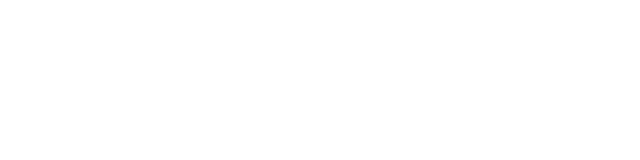
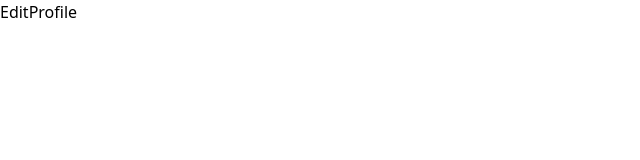
Before and after one commit to cade-coleman/Spotlight, a React (Create React App) app in the folder client/: page /editProfile in a window 1280 px wide. Before the commit this address had no page. Shown: the top 160 px of the page, without its empty margins (0-640 px from the left). Built offline with nearby package versions, Linux system fonts and the light colour scheme.

Commit message:
added more code

```diff
--- a/client/src/App.js
+++ b/client/src/App.js
@@ -2,7 +2,8 @@
 import Account from "./pages/Account";
 import Home from "./pages/Home";
 import Login from "./pages/Login";
-import Signup from "./pages/Signup"
+import EditProfile from "./pages/EditProfile";
+import Signup from "./pages/Signup";
 import { BrowserRouter as Router, Routes, Route } from "react-router-dom";
 
 function App() {
@@ -12,6 +13,7 @@
         <div className="container"></div>
         <Routes>
             <Route path="/account" element={<Account />} />
+            <Route path="/editProfile" element={<EditProfile/>} />
             <Route path="/home" element={<Home />} />
             <Route path="/login" element={<Login />} />
             <Route path="/signup" element={<Signup />} />
--- a/client/src/pages/Account.js
+++ b/client/src/pages/Account.js
@@ -78,4 +78,4 @@
   )
 }
 
-export default Account
+export default Account;
--- a/client/src/pages/EditProfile.js
+++ b/client/src/pages/EditProfile.js
@@ -6,4 +6,4 @@
   )
 }
 
-export default EditProfile
+export default EditProfile;
```
